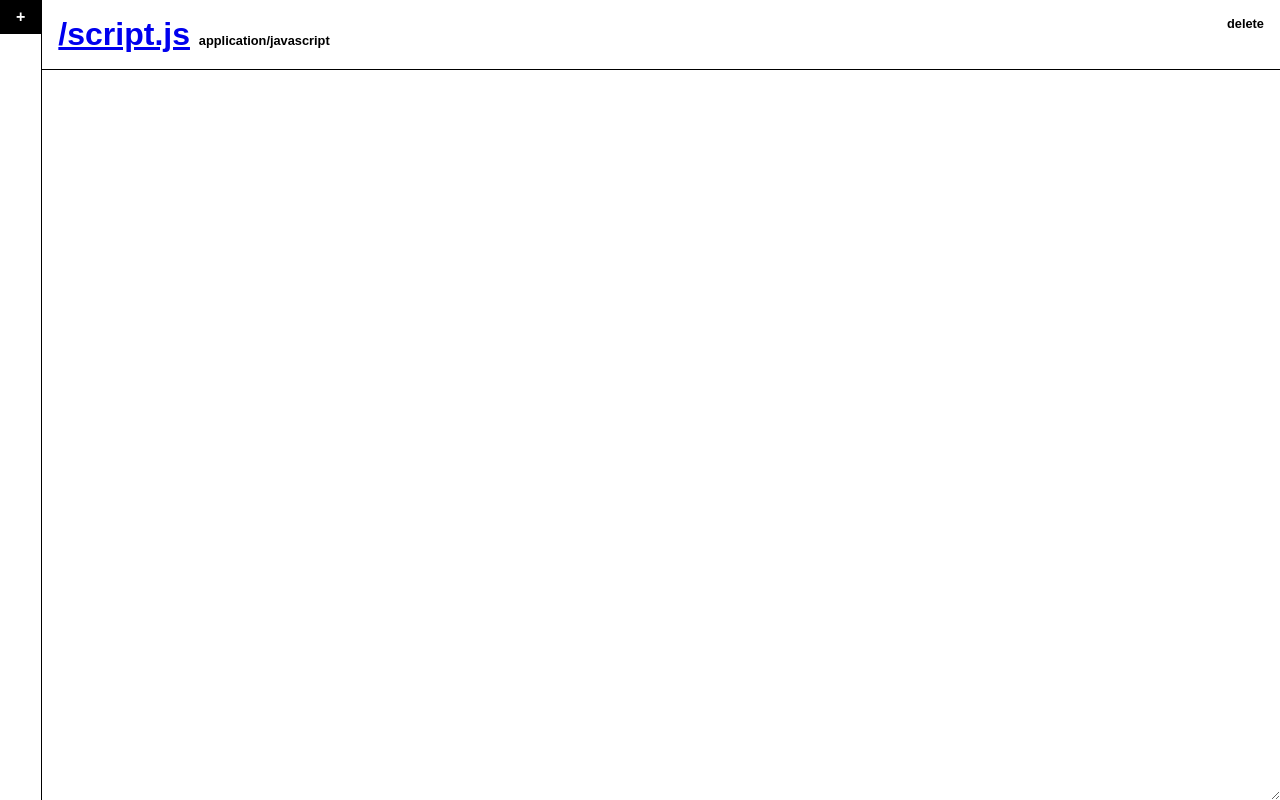
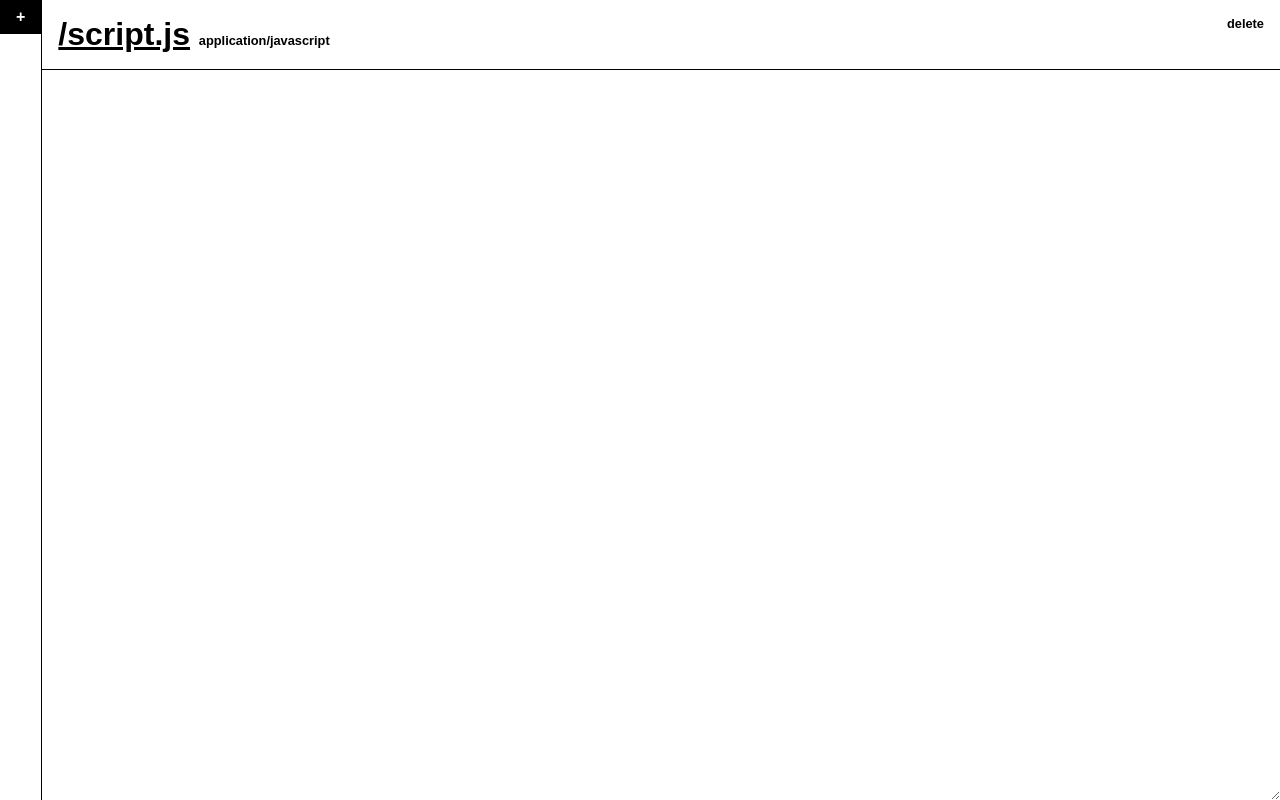
Before and after one commit to benfoxall/sw-editor, a plain HTML site: page index.html in a window 1280 px wide. Drawn offline with Linux system fonts and the light colour scheme.

Commit message:
link colour

```diff
--- a/index.html
+++ b/index.html
@@ -74,6 +74,9 @@
       }
       h1 small {
         font-size: .4em;
+      }
+      h1 a {
+        color: #000
       }
       .rm {
         float:right;
```
